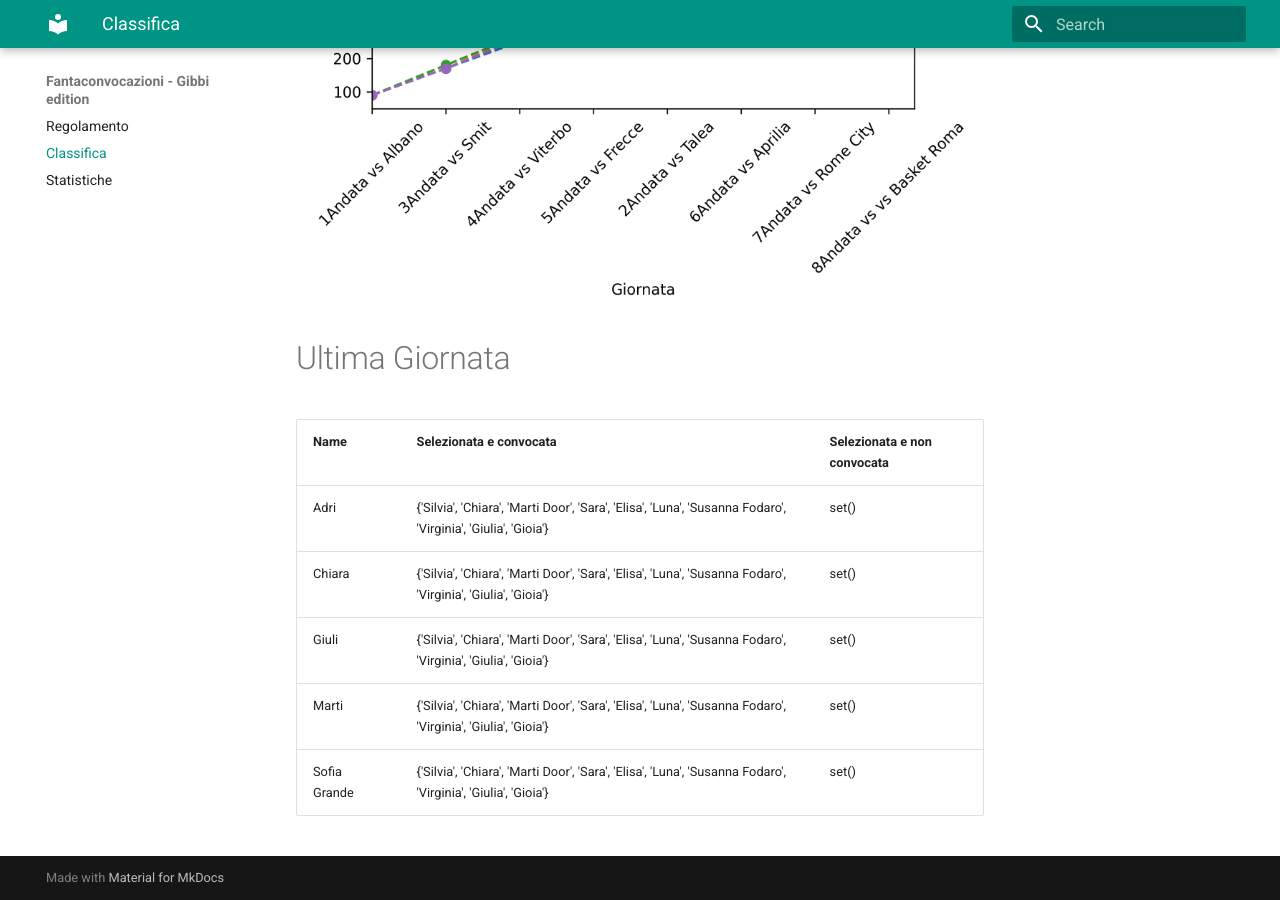
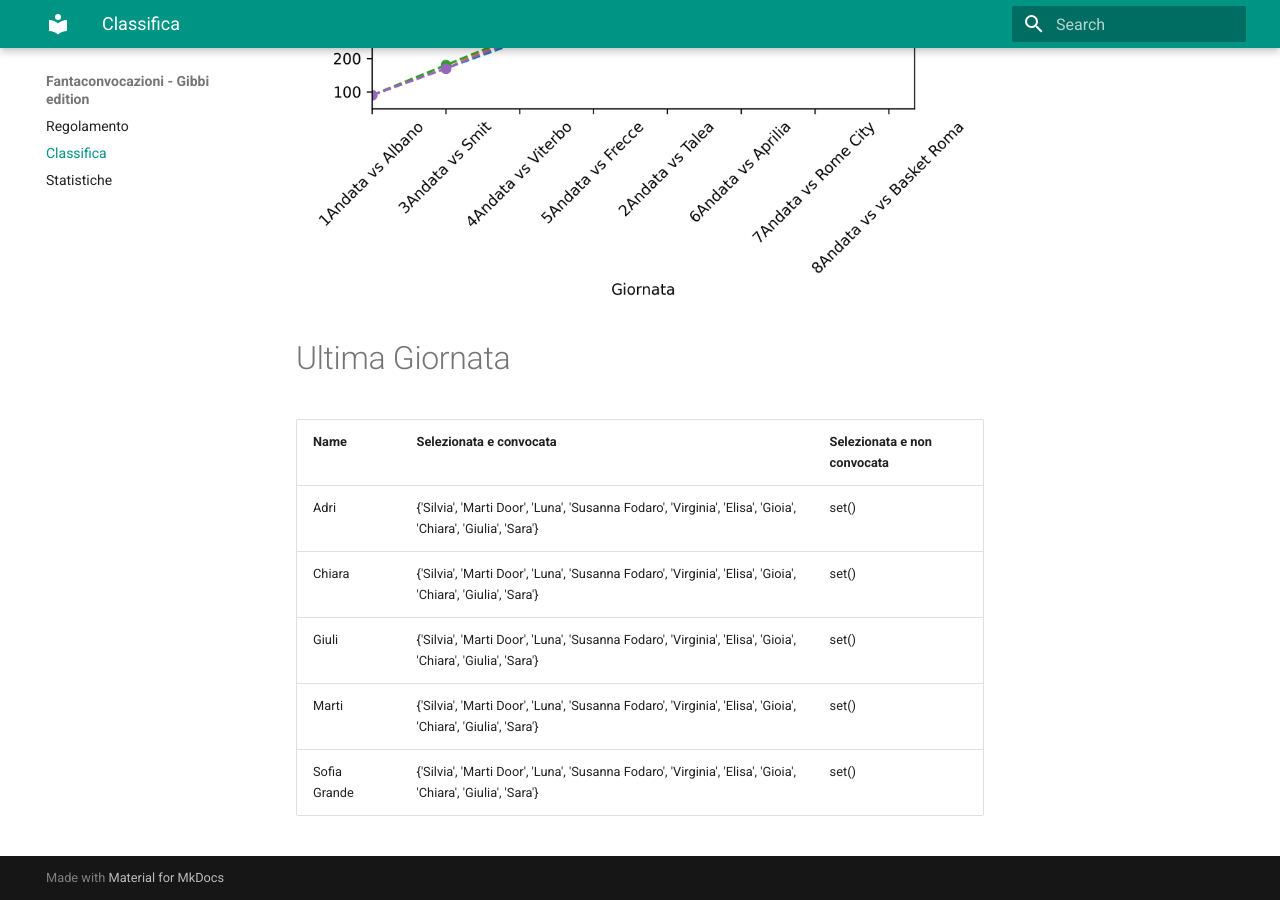
Before and after one commit to martinig94/fantagibbi, an MkDocs documentation site: the page built from docs/Classifica.md, in a window 1280 px wide and 900 px high, scrolled down 810 px. Built offline with MkDocs 1.6.1 and Material for MkDocs 9.7.7, drawn with Linux system fonts in a browser that asks for light colours.

Commit message:
Auto-update from main.py

```diff
--- a/docs/Classifica.md
+++ b/docs/Classifica.md
@@ -18,9 +18,9 @@
 <!-- START_TABLE CORRECT -->
 | Name         | Selezionata e convocata                                                                                      | Selezionata e non convocata   |
 |:-------------|:-------------------------------------------------------------------------------------------------------------|:------------------------------|
-| Adri         | {'Silvia', 'Chiara', 'Marti Door', 'Sara', 'Elisa', 'Luna', 'Susanna Fodaro', 'Virginia', 'Giulia', 'Gioia'} | set()                         |
-| Chiara       | {'Silvia', 'Chiara', 'Marti Door', 'Sara', 'Elisa', 'Luna', 'Susanna Fodaro', 'Virginia', 'Giulia', 'Gioia'} | set()                         |
-| Giuli        | {'Silvia', 'Chiara', 'Marti Door', 'Sara', 'Elisa', 'Luna', 'Susanna Fodaro', 'Virginia', 'Giulia', 'Gioia'} | set()                         |
-| Marti        | {'Silvia', 'Chiara', 'Marti Door', 'Sara', 'Elisa', 'Luna', 'Susanna Fodaro', 'Virginia', 'Giulia', 'Gioia'} | set()                         |
-| Sofia Grande | {'Silvia', 'Chiara', 'Marti Door', 'Sara', 'Elisa', 'Luna', 'Susanna Fodaro', 'Virginia', 'Giulia', 'Gioia'} | set()                         |
+| Adri         | {'Silvia', 'Marti Door', 'Luna', 'Susanna Fodaro', 'Virginia', 'Elisa', 'Gioia', 'Chiara', 'Giulia', 'Sara'} | set()                         |
+| Chiara       | {'Silvia', 'Marti Door', 'Luna', 'Susanna Fodaro', 'Virginia', 'Elisa', 'Gioia', 'Chiara', 'Giulia', 'Sara'} | set()                         |
+| Giuli        | {'Silvia', 'Marti Door', 'Luna', 'Susanna Fodaro', 'Virginia', 'Elisa', 'Gioia', 'Chiara', 'Giulia', 'Sara'} | set()                         |
+| Marti        | {'Silvia', 'Marti Door', 'Luna', 'Susanna Fodaro', 'Virginia', 'Elisa', 'Gioia', 'Chiara', 'Giulia', 'Sara'} | set()                         |
+| Sofia Grande | {'Silvia', 'Marti Door', 'Luna', 'Susanna Fodaro', 'Virginia', 'Elisa', 'Gioia', 'Chiara', 'Giulia', 'Sara'} | set()                         |
 <!-- END_TABLE CORRECT -->
```
